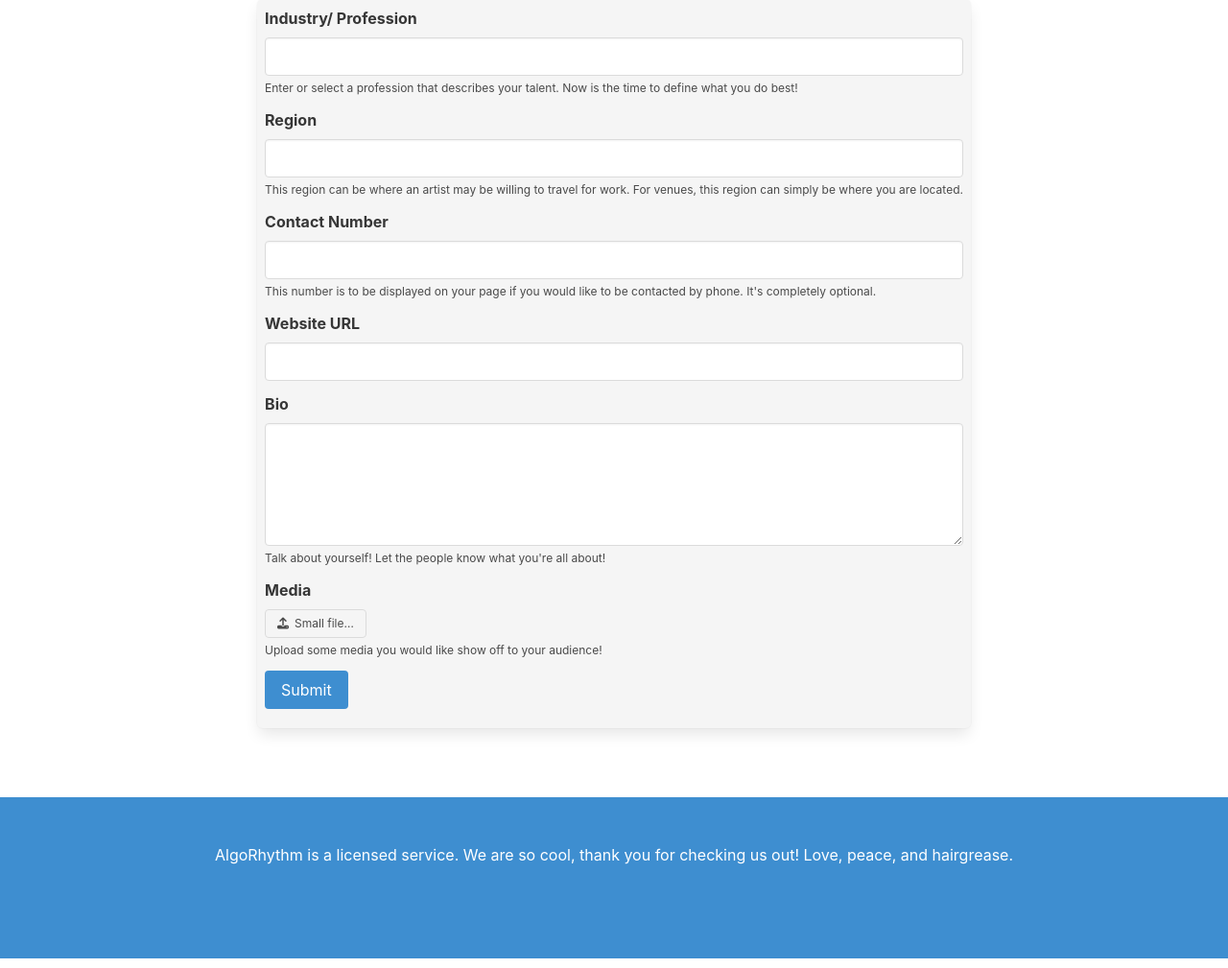
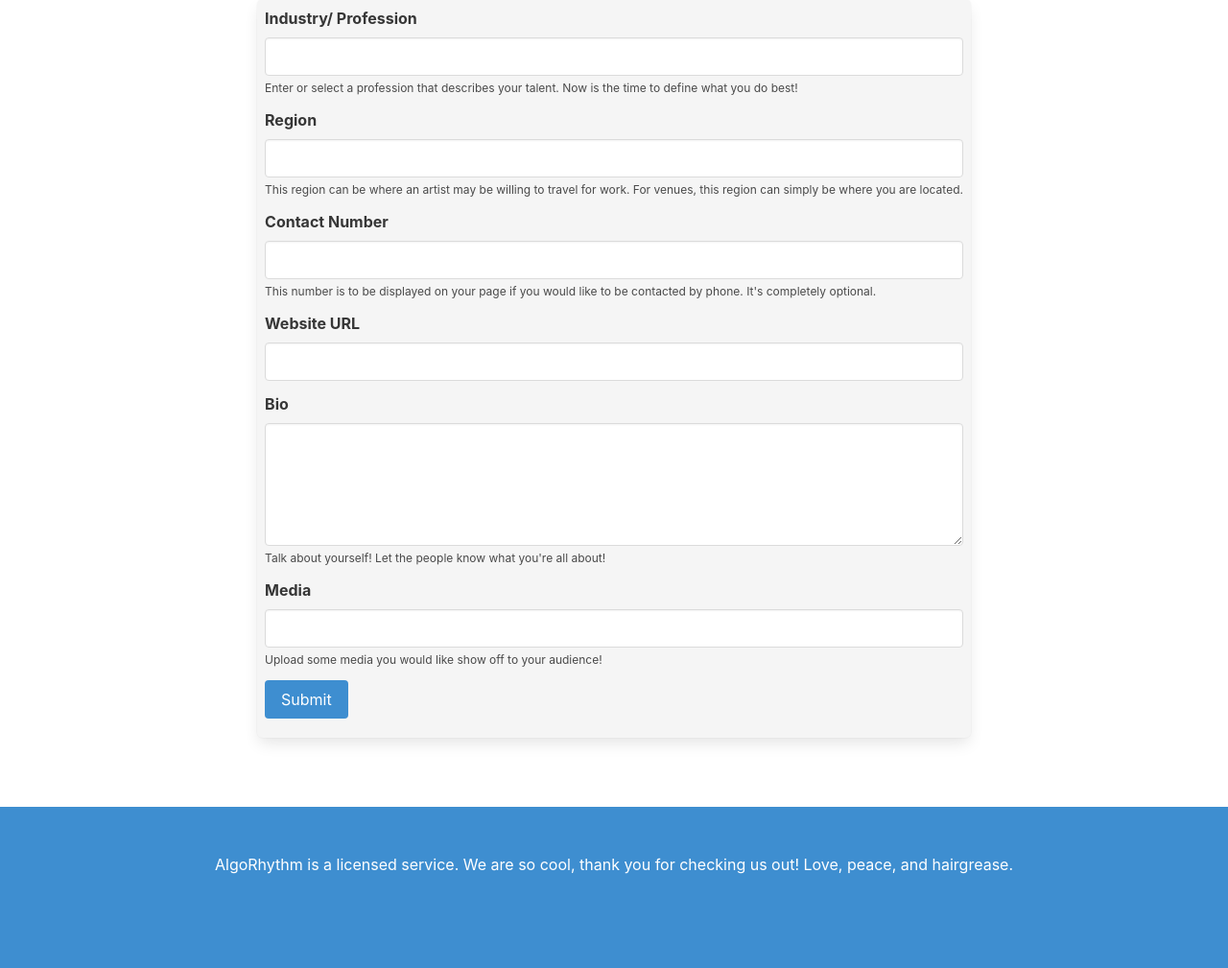
Before and after one commit to nicolalenee/auditorium, a Node server app: template views/update-profile.handlebars in a window 1280 px wide. Shown: the part 225-1234 px from the top of the page at 96% size. Run offline with Node 20, Linux system fonts and the light colour scheme; the template is opened without the code that fills it, so the values that code supplies are empty; some libraries are stand-ins or nearby versions.

Commit message:
last and final fix

```diff
--- a/views/update-profile.handlebars
+++ b/views/update-profile.handlebars
@@ -62,20 +62,7 @@
     <div class="field mb-3">
       <div class="control">
         <label class="label">Media</label>
-        <div class="file is-small">
-          <label class="file-label">
-            <input class="file-input" type="file" name="resume">
-            <span class="file-cta">
-              <span class="file-icon">
-                <i class="fas fa-upload"></i>
-              </span>
-              <span class="file-label">
-                Small file…
-              </span>
-            </span>
-          </label>
-        </div>
-
+          <input class="input" type="text" id="media">
         <p class="help">Upload some media you would like show off to your audience! </p>
 
       </div>
```
